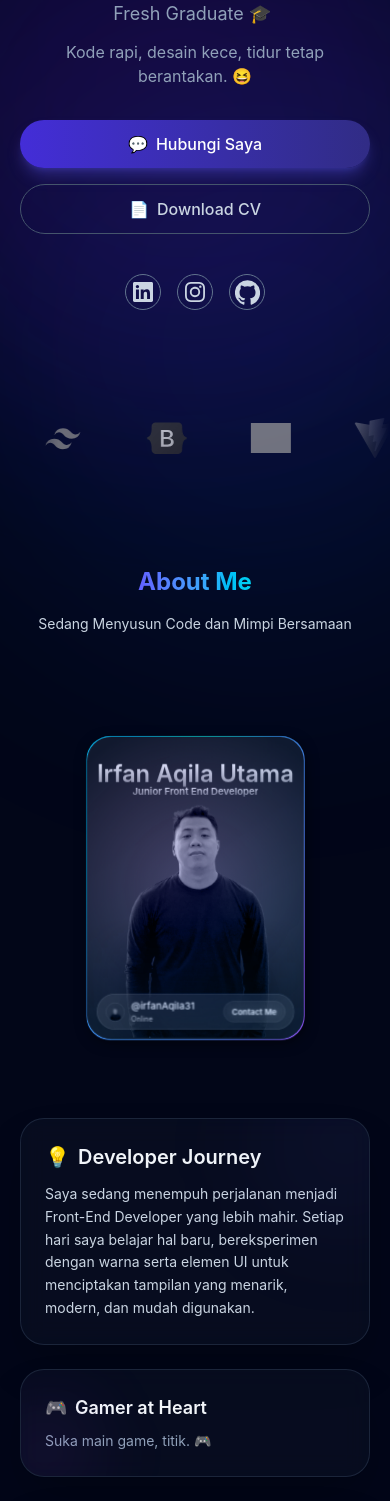
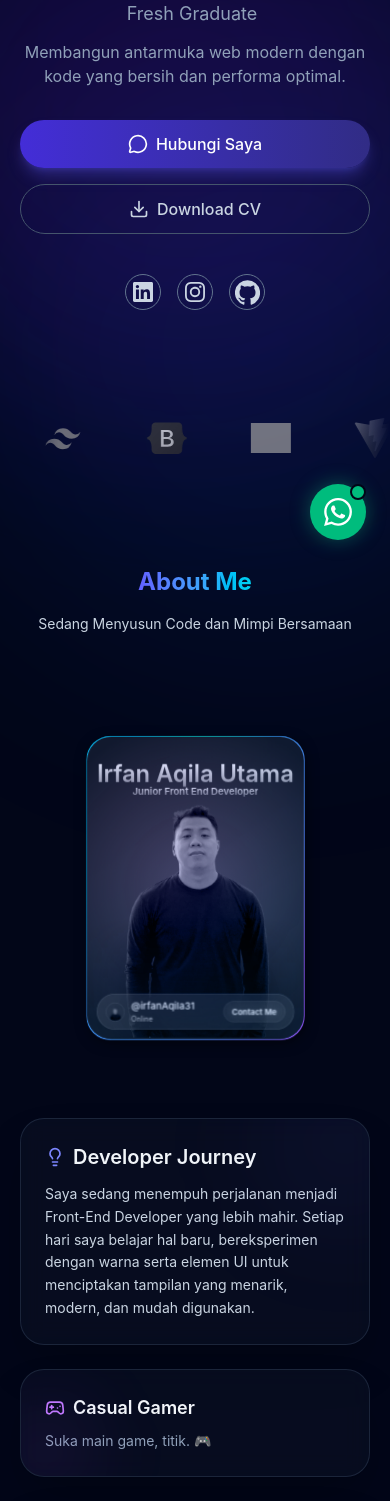
Before and after one commit to IrfanAqila31/Irfan-Dev-Portfolio, a React (Vite) app: page / in a window 390 px wide. Shown: the part 280-1781 px from the top of the page. Built offline with nearby package versions, Linux system fonts and the light colour scheme; grey boxes are pictures that could not be loaded.

Commit message:
mengganti logo dan menambahkan animasi

```diff
--- a/package.json
+++ b/package.json
@@ -11,6 +11,7 @@
   },
   "dependencies": {
     "@tailwindcss/vite": "^4.2.1",
+    "aos": "^2.3.4",
     "gsap": "^3.14.2",
     "lucide-react": "^0.577.0",
     "react": "^19.2.0",
@@ -22,6 +23,7 @@
   },
   "devDependencies": {
     "@eslint/js": "^9.39.1",
+    "@types/aos": "^3.0.7",
     "@types/node": "^24.12.0",
     "@types/react": "^19.2.7",
     "@types/react-dom": "^19.2.3",
--- a/src/App.tsx
+++ b/src/App.tsx
@@ -1,3 +1,6 @@
+import { useEffect } from "react";
+import AOS from "aos";
+import "aos/dist/aos.css";
 import "./App.css";
 import Navbar from "./components/Navbar";
 import AboutPage from "./pages/AboutPage";
@@ -7,8 +10,18 @@
 import ProjectPage from "./pages/ProjectPage";
 import Services from "./components/Services";
 import Faq from "./components/Faq";
+import FloatingWA from "./components/FloatingWA";
 
 function App() {
+  useEffect(() => {
+    AOS.init({
+      once: false,
+      mirror: true,
+      duration: 800,
+      offset: 100,
+    });
+  }, []);
+
   return (
     <div className="relative min-h-screen bg-slate-950 w-full overflow-x-hidden text-slate-300 flex flex-col items-center">
       {/* Background Mesh Global */}
@@ -28,6 +41,7 @@
         <Faq />
         <ContactPage />
         <Footer />
+        <FloatingWA />
       </div>
     </div>
   );
--- a/src/components/Faq.tsx
+++ b/src/components/Faq.tsx
@@ -33,7 +33,7 @@
   return (
     <section id="faq" className="pt-20 pb-32 bg-transparent">
       <div className="container mx-auto px-5 max-w-4xl">
-        <div className="text-center mb-16">
+        <div className="text-center mb-16" data-aos="fade-up">
           <h4 className="bg-linear-to-r from-indigo-500 to-cyan-400 bg-clip-text text-transparent pb-1 font-bold text-2xl md:text-3xl lg:text-4xl mb-3 inline-block">
             Frequently Asked Questions
           </h4>
@@ -48,6 +48,8 @@
                   ? "bg-slate-800/60 border-indigo-500/50 shadow-2xl"
                   : "bg-slate-900/40 border-slate-700/50 hover:border-slate-600"
               }`}
+              data-aos="fade-up"
+              data-aos-delay={idx * 100}
             >
               <button
                 onClick={() => toggleFaq(idx)}
--- /dev/null
+++ b/src/components/FloatingWA.tsx
@@ -0,0 +1,40 @@
+
+
+const FloatingWA = () => {
+  return (
+    <div className="fixed bottom-6 right-6 z-50 flex items-center group">
+      {/* Tooltip teks saat hover */}
+      <div className="absolute right-full mr-4 px-4 py-2 bg-slate-800 border border-slate-700 text-slate-200 text-sm font-medium rounded-xl shadow-lg opacity-0 translate-x-4 pointer-events-none group-hover:opacity-100 group-hover:translate-x-0 transition-all duration-300 w-max">
+        Chat via WhatsApp 👋
+        <div className="absolute top-1/2 -right-1.5 -translate-y-1/2 border-y-8 border-y-transparent border-l-8 border-l-slate-800"></div>
+      </div>
+
+      {/* Bubble */}
+      <a
+        href="https://wa.me/6287795528998"
+        target="_blank"
+        rel="noreferrer"
+        className="w-14 h-14 bg-emerald-500 hover:bg-emerald-400 text-white rounded-full flex items-center justify-center shadow-[0_0_20px_rgba(16,185,129,0.4)] hover:shadow-[0_0_30px_rgba(16,185,129,0.7)] hover:-translate-y-1 transition-all duration-300"
+        aria-label="Chat via WhatsApp"
+      >
+        <svg
+          xmlns="http://www.w3.org/2000/svg"
+          width="28"
+          height="28"
+          viewBox="0 0 24 24"
+          fill="currentColor"
+          className="w-7 h-7"
+        >
+          <path d="M17.472 14.382c-.297-.149-1.758-.867-2.03-.967-.273-.099-.471-.148-.67.15-.197.297-.767.966-.94 1.164-.173.199-.347.223-.644.075-.297-.15-1.255-.463-2.39-1.475-.883-.788-1.48-1.761-1.653-2.059-.173-.297-.018-.458.13-.606.134-.133.298-.347.446-.52.149-.174.198-.298.298-.497.099-.198.05-.371-.025-.52-.075-.149-.669-1.612-.916-2.207-.242-.579-.487-.5-.669-.51-.173-.008-.371-.01-.57-.01-.198 0-.52.074-.792.372-.272.297-1.04 1.016-1.04 2.479 0 1.462 1.065 2.875 1.213 3.074.149.198 2.096 3.2 5.077 4.487.709.306 1.262.489 1.694.625.712.227 1.36.195 1.871.118.571-.085 1.758-.719 2.006-1.413.248-.694.248-1.289.173-1.413-.074-.124-.272-.198-.57-.347m-5.421 7.403h-.004a9.87 9.87 0 01-5.031-1.378l-.361-.214-3.741.982.998-3.648-.235-.374a9.86 9.86 0 01-1.51-5.26c.001-5.45 4.436-9.884 9.888-9.884 2.64 0 5.122 1.03 6.988 2.898a9.825 9.825 0 012.893 6.994c-.003 5.45-4.437 9.884-9.885 9.884m8.413-18.297A11.815 11.815 0 0012.05 0C5.495 0 .16 5.335.157 11.892c0 2.096.547 4.142 1.588 5.945L.057 24l6.305-1.654a11.882 11.882 0 005.683 1.448h.005c6.554 0 11.89-5.335 11.893-11.893a11.821 11.821 0 00-3.48-8.413z" />
+        </svg>
+        {/* Ping Animation Indicator */}
+        <span className="absolute top-0 right-0 flex h-4 w-4">
+          <span className="animate-ping absolute inline-flex h-full w-full rounded-full bg-emerald-400 opacity-75"></span>
+          <span className="relative inline-flex rounded-full h-4 w-4 bg-emerald-500 border-2 border-slate-950"></span>
+        </span>
+      </a>
+    </div>
+  );
+};
+
+export default FloatingWA;
--- a/src/components/Timeline.tsx
+++ b/src/components/Timeline.tsx
@@ -1,3 +1,5 @@
+import { GraduationCap, Briefcase } from "lucide-react";
+
 const Timeline = () => {
   const experiences = [
     {
@@ -17,7 +19,7 @@
       type: "education",
     },
     {
-      year: "2018 - 2021",
+      year: "2017 - 2020",
       title: "Desain Pemodelan & Informasi Bangunan",
       company: "SMKN 2 Kuripan",
       description:
@@ -54,9 +56,12 @@
 
               <div className="flex flex-col md:flex-row md:items-center justify-between mb-2 md:mb-4 relative z-10">
                 <h4 className="text-lg md:text-xl font-bold text-slate-100 flex items-center gap-3">
-                  <span className="text-2xl">
-                    {item.type === "education" ? "🎓" : "💼"}
-                  </span>{" "}
+                  {item.type === "education" ? (
+                    // icon lucide react
+                    <GraduationCap className="w-6 h-6 text-cyan-400" />
+                  ) : (
+                    <Briefcase className="w-6 h-6 text-indigo-400" />
+                  )}
                   {item.title}
                 </h4>
                 <span className="text-sm font-medium px-4 py-1.5 rounded-full bg-slate-800/80 text-slate-300 border border-slate-700 mt-3 md:mt-0 inline-block w-fit shadow-md">
--- a/src/pages/AboutPage.tsx
+++ b/src/pages/AboutPage.tsx
@@ -6,6 +6,7 @@
 import "react-tooltip/dist/react-tooltip.css";
 import TechStackGrid from "../components/TechStackGrid";
 import Timeline from "../components/Timeline";
+import { Lightbulb, Gamepad2, MapPin } from "lucide-react";
 
 const AboutPage = () => {
   const formatReadableDate = (dateString: string) => {
@@ -22,7 +23,7 @@
       <section id="about" className="pt-32 pb-26">
         <div className="container mx-auto">
           <div className="w-full px-5">
-            <div className="max-w-xl mx-auto text-center mb-16 ">
+            <div className="max-w-xl mx-auto text-center mb-16" data-aos="fade-up">
               <h4 className="bg-linear-to-r from-indigo-500 to-cyan-400 bg-clip-text text-transparent pb-1 font-bold md:text-3xl text-2xl lg:text-4xl mb-3 inline-block">
                 About Me
               </h4>
@@ -34,7 +35,7 @@
         </div>
         <div className="container mx-auto">
           <div className="flex flex-wrap justify-center items-center">
-            <div className="w-full px-5 md:w-1/2 flex justify-center">
+            <div className="w-full px-5 md:w-1/2 flex justify-center" data-aos="fade-right" data-aos-delay="100">
               <ProfileCard
                 name="Irfan Aqila Utama"
                 title="Junior Front End Developer"
@@ -50,10 +51,10 @@
             </div>
             <div className="w-full px-5 md:w-1/2 flex flex-col gap-6 mt-10 md:mt-0 xl:max-w-xl">
               {/* Card 1: Utama (Perjalanan & Posisi) */}
-              <div className="p-6 md:p-8 rounded-3xl bg-slate-900/40 border border-slate-700/50 shadow-2xl backdrop-blur-md hover:border-indigo-500/50 hover:bg-slate-800/50 transition-all duration-300 group relative overflow-hidden">
+              <div className="p-6 md:p-8 rounded-3xl bg-slate-900/40 border border-slate-700/50 shadow-2xl backdrop-blur-md hover:border-indigo-500/50 hover:bg-slate-800/50 transition-all duration-300 group relative overflow-hidden" data-aos="fade-left" data-aos-delay="200">
                 <div className="absolute -top-10 -right-10 w-32 h-32 bg-indigo-500/10 blur-3xl rounded-full pointer-events-none group-hover:bg-indigo-500/20 transition-all duration-500"></div>
                 <h3 className="text-xl font-semibold text-slate-100 mb-3 flex items-center gap-2">
-                  <span className="text-indigo-400">💡</span> Developer Journey
+                  <Lightbulb className="w-5 h-5 text-indigo-400" /> Developer Journey
                 </h3>
                 <p className="text-slate-300 text-sm md:text-base leading-relaxed">
                   Saya sedang menempuh perjalanan menjadi Front-End Developer
@@ -66,10 +67,10 @@
               {/* Grid Baris 2 */}
               <div className="grid grid-cols-1 sm:grid-cols-2 gap-6 w-full">
                 {/* Card 2: Gamer (Hobby) */}
-                <div className="p-6 rounded-3xl bg-slate-900/40 border border-slate-700/50 shadow-2xl backdrop-blur-md hover:border-purple-500/50 hover:bg-slate-800/50 transition-all duration-300 group relative overflow-hidden flex flex-col justify-center">
+                <div className="p-6 rounded-3xl bg-slate-900/40 border border-slate-700/50 shadow-2xl backdrop-blur-md hover:border-purple-500/50 hover:bg-slate-800/50 transition-all duration-300 group relative overflow-hidden flex flex-col justify-center" data-aos="fade-up" data-aos-delay="300">
                   <div className="absolute -bottom-6 -left-6 w-24 h-24 bg-purple-500/10 blur-2xl rounded-full pointer-events-none group-hover:bg-purple-500/20 transition-all duration-500"></div>
                   <h3 className="text-lg font-semibold text-slate-100 mb-2 flex items-center gap-2">
-                    <span className="text-purple-400">🎮</span> Gamer at Heart
+                    <Gamepad2 className="w-5 h-5 text-purple-400" /> Casual Gamer
                   </h3>
                   <p className="text-slate-400 text-sm leading-relaxed">
                     Suka main game, titik. 🎮
@@ -77,10 +78,10 @@
                 </div>
 
                 {/* Card 3: Lokasi / Fast Facts */}
-                <div className="p-6 rounded-3xl bg-slate-900/40 border border-slate-700/50 shadow-2xl backdrop-blur-md hover:border-emerald-500/50 hover:bg-slate-800/50 transition-all duration-300 group relative overflow-hidden flex flex-col justify-center">
+                <div className="p-6 rounded-3xl bg-slate-900/40 border border-slate-700/50 shadow-2xl backdrop-blur-md hover:border-emerald-500/50 hover:bg-slate-800/50 transition-all duration-300 group relative overflow-hidden flex flex-col justify-center" data-aos="fade-up" data-aos-delay="400">
                   <div className="absolute -top-6 -left-6 w-24 h-24 bg-emerald-500/10 blur-2xl rounded-full pointer-events-none group-hover:bg-emerald-500/20 transition-all duration-500"></div>
                   <h3 className="text-lg font-semibold text-slate-100 mb-2 flex items-center gap-2">
-                    <span className="text-emerald-400">📍</span> Location
+                    <MapPin className="w-5 h-5 text-emerald-400" /> Location
                   </h3>
                   <p className="text-slate-400 text-sm leading-relaxed font-medium">
                     Lombok Tengah, Nusa Tenggara Barat, Indonesia <br />
@@ -92,7 +93,7 @@
               </div>
 
               {/* Card 4: GitHub Contributions */}
-              <div className="p-6 md:p-8 rounded-3xl bg-slate-900/40 border border-slate-700/50 shadow-2xl backdrop-blur-md hover:border-cyan-500/50 hover:bg-slate-800/50 transition-all duration-300 group relative overflow-hidden w-full">
+              <div className="p-6 md:p-8 rounded-3xl bg-slate-900/40 border border-slate-700/50 shadow-2xl backdrop-blur-md hover:border-cyan-500/50 hover:bg-slate-800/50 transition-all duration-300 group relative overflow-hidden w-full" data-aos="fade-up" data-aos-delay="500">
                 <div className="absolute top-1/2 left-1/2 -translate-x-1/2 -translate-y-1/2 w-full h-full bg-cyan-500/5 blur-[100px] pointer-events-none group-hover:bg-cyan-500/10 transition-all duration-500"></div>
                 <h3 className="text-slate-100 font-semibold mb-5 flex items-center gap-2 relative z-10">
                   <svg
@@ -141,14 +142,14 @@
 
         {/* Tech Stack Grid Section */}
         <div className="container mx-auto">
-          <div className="px-5 mt-16 max-w-6xl mx-auto">
+          <div className="px-5 mt-16 max-w-6xl mx-auto" data-aos="fade-up">
             <TechStackGrid />
           </div>
         </div>
 
         {/* Experience & Education Timeline Section */}
         <div className="container mx-auto">
-          <div className="px-5 max-w-4xl mx-auto">
+          <div className="px-5 max-w-4xl mx-auto" data-aos="fade-up">
             <Timeline />
           </div>
         </div>
--- a/src/pages/ContactPage.tsx
+++ b/src/pages/ContactPage.tsx
@@ -44,7 +44,7 @@
       <section id="contact" className="pt-26 bg-transparent">
         <div className="container mx-auto">
           <div className="w-full px-5">
-            <div className="max-w-xl mx-auto text-center mb-16">
+            <div className="max-w-xl mx-auto text-center mb-16" data-aos="fade-up">
               <div>
                 <h4 className="bg-linear-to-r from-indigo-500 to-cyan-400 bg-clip-text text-transparent pb-1 font-bold text-2xl md:text-3xl lg:text-4xl mb-3 inline-block">
                   Contact
@@ -63,6 +63,8 @@
             id="form-email"
             onSubmit={sendEmail}
             className="relative z-10 w-full lg:w-1/2 lg:mx-auto mb-20 px-5 lg:px-0"
+            data-aos="zoom-in"
+            data-aos-delay="200"
           >
             <div className="p-8 md:p-10 rounded-4xl bg-slate-900/40 border border-slate-700/50 shadow-2xl backdrop-blur-xl relative overflow-hidden group">
               {/* Subtle ambient light inside the form */}
--- a/src/pages/Footer.tsx
+++ b/src/pages/Footer.tsx
@@ -7,7 +7,7 @@
         <div className="container mx-auto">
           <div className="flex flex-wrap px-5 gap-y-10">
             {/* Kolom 1 — Nama + Tagline + Kontak */}
-            <div className="w-full md:w-1/3 text-slate-300">
+            <div className="w-full md:w-1/3 text-slate-300" data-aos="fade-up" data-aos-delay="100">
               <h2 className="font-bold text-3xl text-slate-100 mb-1">
                 Irfan Aqila Utama
               </h2>
@@ -21,7 +21,7 @@
             </div>
 
             {/* Kolom 2 — Tautan Navigasi */}
-            <div className="w-full md:w-1/3">
+            <div className="w-full md:w-1/3" data-aos="fade-up" data-aos-delay="200">
               <h3 className="font-bold text-base text-slate-300 mb-4">
                 Tautan
               </h3>
@@ -62,7 +62,7 @@
             </div>
 
             {/* Kolom 3 — Sosial Media */}
-            <div className="w-full md:w-1/3">
+            <div className="w-full md:w-1/3" data-aos="fade-up" data-aos-delay="300">
               <h3 className="font-bold text-base text-slate-300 mb-4">
                 Sosial Media
               </h3>
--- a/src/pages/HomePage.tsx
+++ b/src/pages/HomePage.tsx
@@ -4,6 +4,7 @@
 import GithubIcon from "../components/GithubIcon";
 import TechMarquee from "../components/TechMarquee";
 import { TypeAnimation } from "react-type-animation";
+import { MessageCircle, Download } from "lucide-react";
 
 const HomePage = () => {
   return (
@@ -13,21 +14,21 @@
         className="relative pt-50 pb-32 mx-auto text-center w-full"
       >
         <div className="px-5">
-          <h1 className="text-indigo-300 md:text-lg animate-bounce">
+          <h1 className="text-indigo-300 md:text-lg animate-bounce" data-aos="fade-down">
             Halo Semua👋
           </h1>
-          <h2 className="bg-linear-to-r from-indigo-500 to-cyan-400 bg-clip-text text-transparent pb-2 text-3xl mt-1 font-bold md:text-4xl lg:text-7xl">
+          <h2 className="bg-linear-to-r from-indigo-500 to-cyan-400 bg-clip-text text-transparent pb-2 text-3xl mt-1 font-bold md:text-4xl lg:text-7xl" data-aos="zoom-in" data-aos-delay="100">
             Saya Irfan Aqila Utama
           </h2>
           {/* Typing Animation */}
-          <h3 className="text-slate-400 text-lg md:text-xl mt-2 lg:text-2xl">
+          <h3 className="text-slate-400 text-lg md:text-xl mt-2 lg:text-2xl" data-aos="fade-up" data-aos-delay="200">
             <TypeAnimation
               sequence={[
                 "Junior Front End Developer",
                 2000,
-                "Fresh Graduate 🎓",
+                "Fresh Graduate",
                 2000,
-                "Always Learning 📚",
+                "Always Learning",
                 2000,
               ]}
               wrapper="span"
@@ -36,35 +37,34 @@
               repeat={Infinity}
             />
           </h3>
-          <p className="text-slate-400 mt-3 lg:text-lg mb-8">
-            Kode rapi, desain kece, tidur tetap berantakan. 😆
+          <p className="text-slate-400 mt-3 lg:text-lg mb-8" data-aos="fade-up" data-aos-delay="300">
+            Membangun antarmuka web modern dengan kode yang bersih dan performa optimal.
           </p>
 
           {/* CTA Buttons */}
-          <div className="flex flex-col sm:flex-row items-center justify-center gap-4 mb-10">
+          <div className="flex flex-col sm:flex-row items-center justify-center gap-4 mb-10" data-aos="fade-up" data-aos-delay="400">
             {/* Tombol Hubungi Saya */}
             <a
-              href="https://wa.me/6287795528998"
-              target="_blank"
-              rel="noreferrer"
+              href="#contact"
               className="w-full sm:w-auto bg-linear-to-r from-indigo-700 to-indigo-900 hover:from-indigo-600 hover:to-indigo-800 px-8 py-3 rounded-full text-white transition font-medium duration-300 lg:text-md shadow-lg shadow-indigo-500/30 flex items-center justify-center gap-2"
             >
-              <span>💬</span> Hubungi Saya
+              <MessageCircle className="w-5 h-5" /> Hubungi Saya
             </a>
 
             {/* Tombol Download CV */}
             {/* Pastikan file CV Anda ditaruh di folder /public dengan nama yang sesuai */}
             <a
-              href="/CV-Irfan-Aqila-Utama.pdf"
+              href="/CV IRFAN AQILA UTAMA.pdf"
               target="_blank"
               rel="noreferrer"
+              download
               className="w-full sm:w-auto px-8 py-3 rounded-full text-slate-300 border border-slate-600 hover:border-indigo-400 hover:text-indigo-300 hover:bg-slate-800/60 transition font-medium duration-300 lg:text-md flex items-center justify-center gap-2"
             >
-              <span>📄</span> Download CV
+              <Download className="w-5 h-5" /> Download CV
             </a>
           </div>
 
-          <div className="flex items-center justify-center gap-4 mt-2">
+          <div className="flex items-center justify-center gap-4 mt-2" data-aos="zoom-in" data-aos-delay="500">
             {/*LinkedIn */}
 
             <a
--- a/src/pages/ProjectPage.tsx
+++ b/src/pages/ProjectPage.tsx
@@ -6,9 +6,9 @@
       <section id="project" className="pt-26 pb-26">
         <div className="container mx-auto">
           <div className="w-full px-5">
-            <div className="max-w-xl mx-auto text-center mb-16 ">
+            <div className="max-w-xl mx-auto text-center mb-16" data-aos="fade-up">
               <h4 className="bg-linear-to-r from-indigo-500 to-cyan-400 bg-clip-text text-transparent pb-1 font-bold text-2xl md:text-3xl lg:text-4xl mb-3 inline-block">
-                Portfolio
+                Project
               </h4>
               <p className="font-medium text-sm md:text-lg text-slate-400">
                 Walau masih belajar, saya berusaha membuat website yang menarik,
@@ -20,7 +20,7 @@
         </div>
         <div className="container mx-auto">
           <div className="flex flex-wrap justify-center items-center gap-10">
-            <div className="w-full px-5">
+            <div className="w-full px-5" data-aos="zoom-in" data-aos-delay="200">
               <ChromaGrid />
             </div>
           </div>
```
Also changed, not shown: src/components/Services.tsx (+7 -4 lines), src/components/TechStackGrid.tsx (+5 -3 lines), 2 other files (tests, documents, lock files or other folders).
